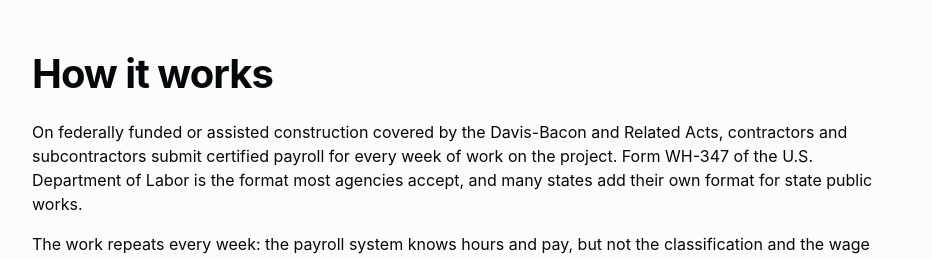
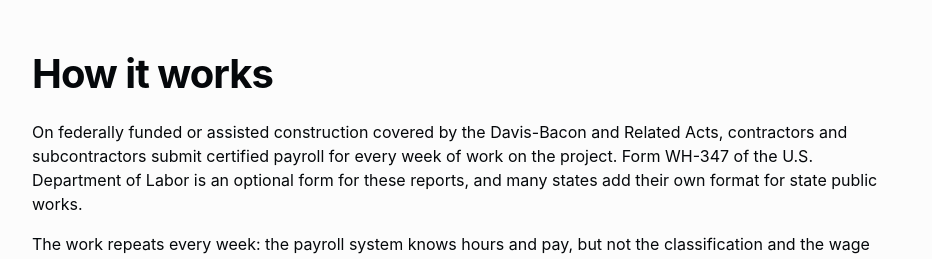
Before and after one commit to super-romeo/wh347-dokuwell, a plain HTML site: page index.html in a window 1280 px wide. Shown: the part 2040-2299 px from the top of the page, without its empty margins (172-1104 px from the left). Drawn offline with Linux system fonts and the light colour scheme.

Commit message:
Утверждения о правилах сверены с первоисточниками (П-84): неподтверждённое снято или исправлено
Co-Authored-By: Claude Opus 5.5 <noreply@anthropic.com>

```diff
--- a/index.html
+++ b/index.html
@@ -96,7 +96,7 @@ height="0" width="0" style="display:none;visibility:hidden"></iframe></noscript>
 <!-- seo-tekst:start -->
   <section id="opis">
     <h2>How it works</h2>
-    <p>On federally funded or assisted construction covered by the Davis-Bacon and Related Acts, contractors and subcontractors submit certified payroll for every week of work on the project. Form WH-347 of the U.S. Department of Labor is the format most agencies accept, and many states add their own format for state public works.</p>
+    <p>On federally funded or assisted construction covered by the Davis-Bacon and Related Acts, contractors and subcontractors submit certified payroll for every week of work on the project. Form WH-347 of the U.S. Department of Labor is an optional form for these reports, and many states add their own format for state public works.</p>
     <p>The work repeats every week: the payroll system knows hours and pay, but not the classification and the wage determination of each project. The service takes your weekly payroll export, matches every worker to a classification of the project's wage determination and fills WH-347 per project. Hours paid below the determined rate or fringe are flagged before you sign.</p>
     <p>You review the report, sign the Statement of Compliance and submit it yourself. Reports, determinations and exports stay in an archive by project and week.</p>
   </section>
```
